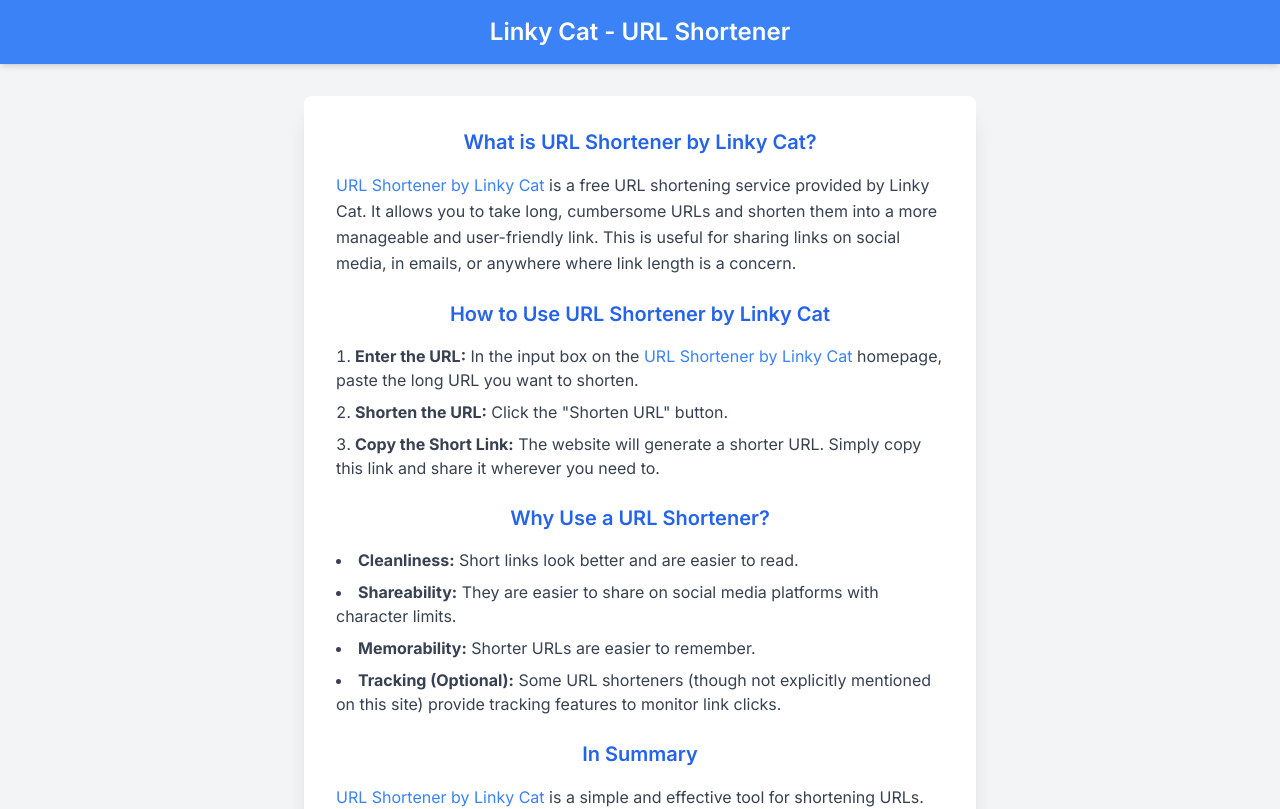
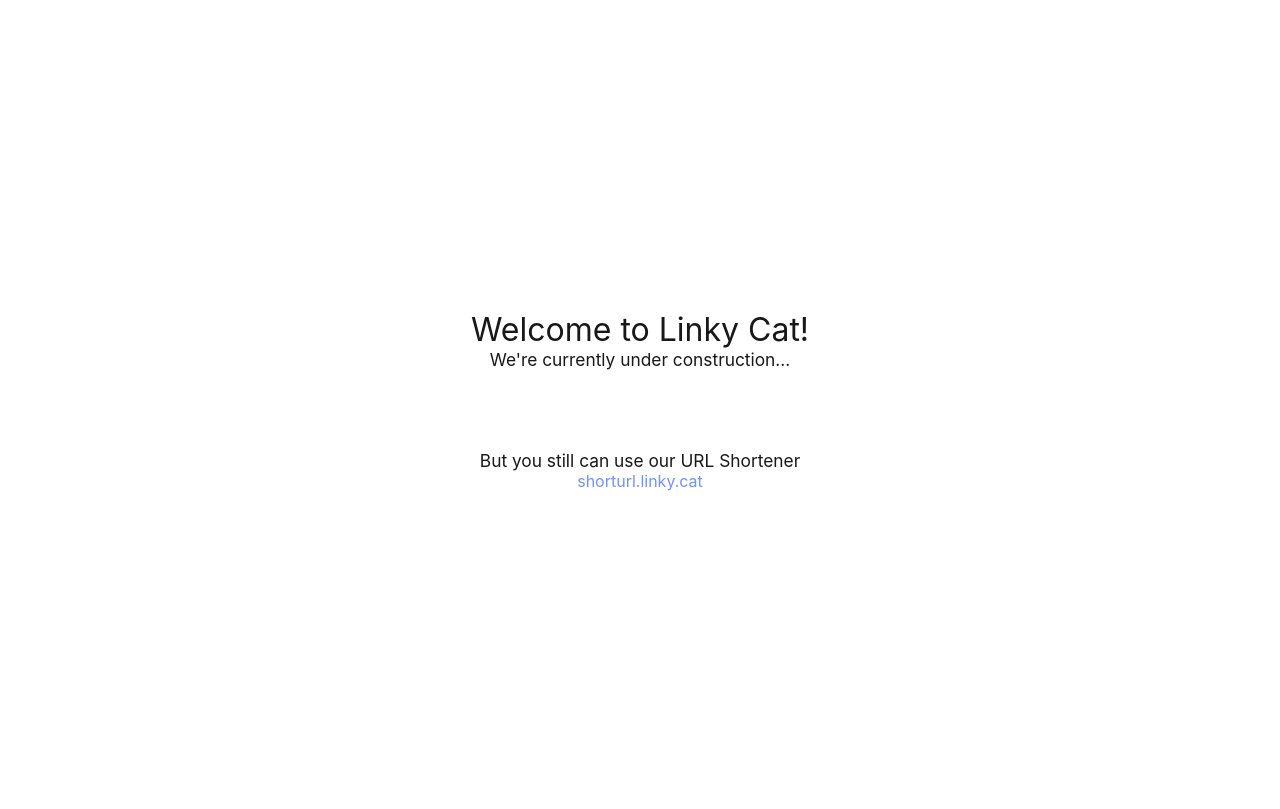
Before and after one commit to littlesekii/vue-linky-cat, a Vue app: page / in a window 1280 px wide. Shown: the top 809 px of the page. Built offline with nearby package versions, Linux system fonts and the light colour scheme; a web font is replaced by a local one.

Commit message:
prod.: updated main page

```diff
--- a/index.html
+++ b/index.html
@@ -1,69 +1,14 @@
 <!DOCTYPE html>
-<html lang="en-us">
-<head>
+<html lang="">
+  <head>
     <meta charset="UTF-8">
+    <link rel="icon" href="/favicon_dark.ico">
     <meta name="viewport" content="width=device-width, initial-scale=1.0">
+    <meta name="google-adsense-account" content="ca-pub-7646410792701789">
     <title>Linky Cat</title>
-    <script src="https://cdn.tailwindcss.com"></script>
-    <link rel="preconnect" href="https://fonts.googleapis.com">
-    <link rel="preconnect" href="https://fonts.gstatic.com" crossorigin>
-    <link href="https://fonts.googleapis.com/css2?family=Inter:wght@400;500;600;700&display=swap" rel="stylesheet">
-    <link rel="stylesheet" href="https://cdnjs.cloudflare.com/ajax/libs/font-awesome/6.0.0/css/all.min.css" integrity="sha512-9usAa10IRO0HhonpyAIVpjrylPvoDwiPUiKdWk5t3PyolY1cOd4DSE0Ga+ri4AuTroPR5aQvXU9xC6qOPnzFeg==" crossorigin="anonymous" referrerpolicy="no-referrer" />
-    <meta name="google-adsense-account" content="ca-pub-7646410792701789">
-    <script async src="https://pagead2.googlesyndication.com/pagead/js/adsbygoogle.js?client=ca-pub-7646410792701789" crossorigin="anonymous"></script>
-    <style>
-        header {
-          margin: 0;
-        }
-        body {
-          padding: 0px !important;
-          font-family: 'Inter', sans-serif;
-        }
-    </style>
-</head>
-<body class="bg-gray-100 flex flex-col items-center justify-start min-h-screen py-10">
-    <header class="bg-blue-500 w-full text-white text-center py-4 shadow-md">
-        <h1 class="text-2xl font-semibold">Linky Cat - URL Shortener</h1>
-    </header>
-    <main class="bg-white p-8 rounded-lg shadow-xl mt-8 max-w-2xl w-full">
-        <section class="mb-6">
-            <h2 class="text-xl font-semibold text-blue-600 mb-4 text-center">What is URL Shortener by Linky Cat?</h2>
-            <p class="text-gray-700 leading-relaxed text-left">
-                <a href="https://sh.linky.cat" class="text-blue-500 hover:underline">URL Shortener by Linky Cat</a> is a free URL shortening service provided by Linky Cat.  It allows you to take long, cumbersome URLs and shorten them into a more manageable and user-friendly link.  This is useful for sharing links on social media, in emails, or anywhere where link length is a concern.
-            </p>
-        </section>
-        <section class="mb-6">
-            <h2 class="text-xl font-semibold text-blue-600 mb-4 text-center">How to Use URL Shortener by Linky Cat</h2>
-            <ol class="list-decimal list-inside text-gray-700 space-y-2 text-left">
-                <li>
-                    <strong>Enter the URL:</strong>  In the input box on the <a href="https://sh.linky.cat" class="text-blue-500 hover:underline">URL Shortener by Linky Cat</a> homepage, paste the long URL you want to shorten.
-                </li>
-                <li>
-                    <strong>Shorten the URL:</strong> Click the "Shorten URL" button.
-                </li>
-                <li>
-                    <strong>Copy the Short Link:</strong>  The website will generate a shorter URL.  Simply copy this link and share it wherever you need to.
-                </li>
-            </ol>
-        </section>
-        <section class="mb-6">
-            <h2 class="text-xl font-semibold text-blue-600 mb-4 text-center">Why Use a URL Shortener?</h2>
-            <ul class="list-disc list-inside text-gray-700 space-y-2 text-left">
-                <li><strong>Cleanliness:</strong> Short links look better and are easier to read.</li>
-                <li><strong>Shareability:</strong>  They are easier to share on social media platforms with character limits.</li>
-                <li><strong>Memorability:</strong> Shorter URLs are easier to remember.</li>
-                <li><strong>Tracking (Optional):</strong> Some URL shorteners (though not explicitly mentioned on this site) provide tracking features to monitor link clicks.</li>
-            </ul>
-        </section>
-        <section>
-            <h2 class="text-xl font-semibold text-blue-600 mb-4 text-center">In Summary</h2>
-            <p class="text-gray-700 leading-relaxed text-left">
-                <a href="https://sh.linky.cat" class="text-blue-500 hover:underline">URL Shortener by Linky Cat</a> is a simple and effective tool for shortening URLs.  It's free to use and provides a quick way to make long links more presentable and shareable.
-            </p>
-        </section>
-    </main>
-    <footer class="bg-gray-200 w-full text-gray-600 text-center py-3 mt-8 shadow-md">
-        <p>&copy; 2024 Linky Cat - All rights reserved.</p>
-    </footer>
-</body>
+  </head>
+  <body>
+    <div id="app"></div>
+    <script type="module" src="/src/main.js"></script>
+  </body>
 </html>
--- a/src/App.vue
+++ b/src/App.vue
@@ -1,13 +1,13 @@
 <script setup>
-import { onBeforeMount } from "vue";
 import { RouterView, RouterLink } from "vue-router";
 
-onBeforeMount(() => window.location.replace("https://sh.linky.cat"));
+const devMode = import.meta.env.VITE_DEVMODE == "true";
+
 </script>
 
 <template>
   <RouterView />
-  <nav class="debug-router">
+  <nav class="debug-router" v-if="devMode">
     <RouterLink to="/" class="debug-link">Main</RouterLink>
     <RouterLink to="/chaiweizer" class="debug-link">Tree</RouterLink>
     <RouterLink to="/debug" class="debug-link">Debug</RouterLink>
--- a/src/assets/css/base.css
+++ b/src/assets/css/base.css
@@ -12,7 +12,7 @@
 
   --gray: #a9a9ad;
 
-  --blue-soft: #5e86f7;
+  --bluecat: #6f91ff;
 }
 
 /* semantic color variables for this project */
@@ -21,7 +21,7 @@
 
   --color-text: var(--black);
 
-  --color-link: var(--blue-soft);
+  --color-link: var(--bluecat);
 }
 
 @media (prefers-color-scheme: dark) {
@@ -52,3 +52,9 @@
   -webkit-font-smoothing: antialiased;
   -moz-osx-font-smoothing: grayscale;
 }
+
+
+a {
+  color: var(--color-link);
+  text-decoration: none;
+}
--- a/src/views/MainView.vue
+++ b/src/views/MainView.vue
@@ -3,8 +3,12 @@
 </script>
 
 <template>
-  <main>
-    <p>Hello, Linky Cat!</p>
+  <main class="flex f-column">
+    <h1>Welcome to Linky Cat!</h1>
+    <p>We're currently under construction...</p>
+    <br><br><br><br>
+    <p>But you still can use our URL Shortener</p>
+    <a href="https://shorturl.linky.cat">shorturl.linky.cat</a>
   </main>
 
 </template>
@@ -20,6 +24,6 @@
 }
 
 main p {
-  font-size: 18pt;
+  font-size: 13pt;
 }
 </style>
```
Also changed, not shown: index_og.html (deleted, +0 -14 lines), 1 other file (tests, documents, lock files or other folders).
